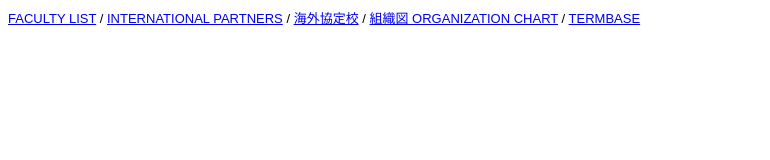
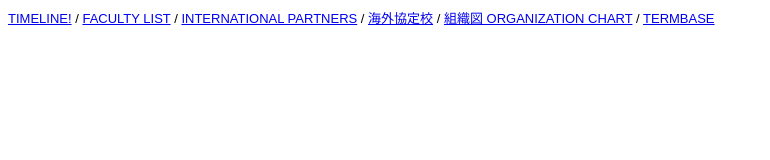
Before and after one commit to mjwarren/partners, a plain HTML site: page index.html in a window 1280 px wide. Shown: the whole page, without its empty margins (0-770 px from the left). Drawn offline with Linux system fonts and the light colour scheme.

Commit message:
Update index.html

```diff
--- a/index.html
+++ b/index.html
@@ -1,5 +1,6 @@
 <body>
     <font face="arial"; font size="2">
+    <a href="http://cdn.knightlab.com/libs/timeline3/latest/embed/index.html?source=1stBV5JNM8_ISu9xTjzDQjjkTV_DfpF5Gr4xPNhmwsno&font=Georgia-Helvetica&lang=en">TIMELINE!</a>  /
     <a href="http://mjwarren.github.io/directory">FACULTY LIST</a>  /
     <a href="http://mjwarren.github.io/partners">INTERNATIONAL PARTNERS</a>  /
     <a href="http://mjwarren.github.io/partners-jp">海外協定校</a>  /
```
